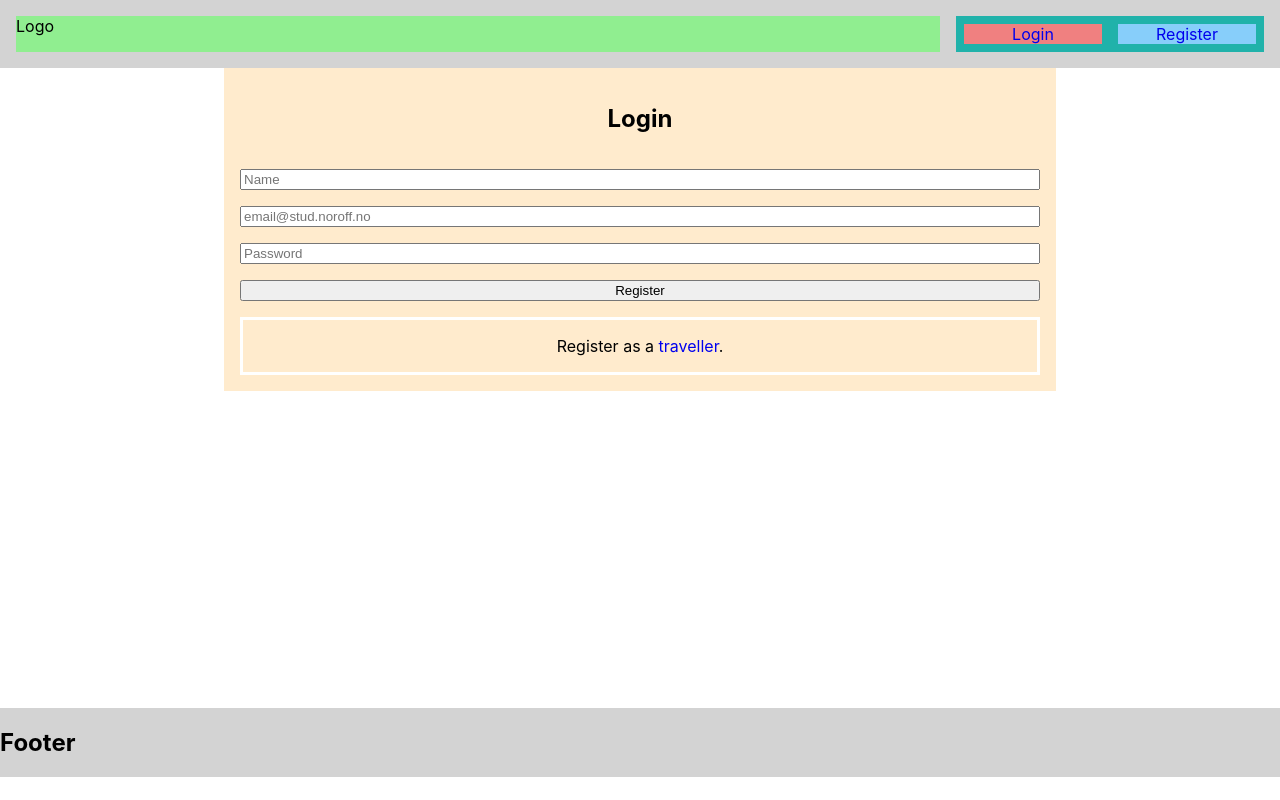
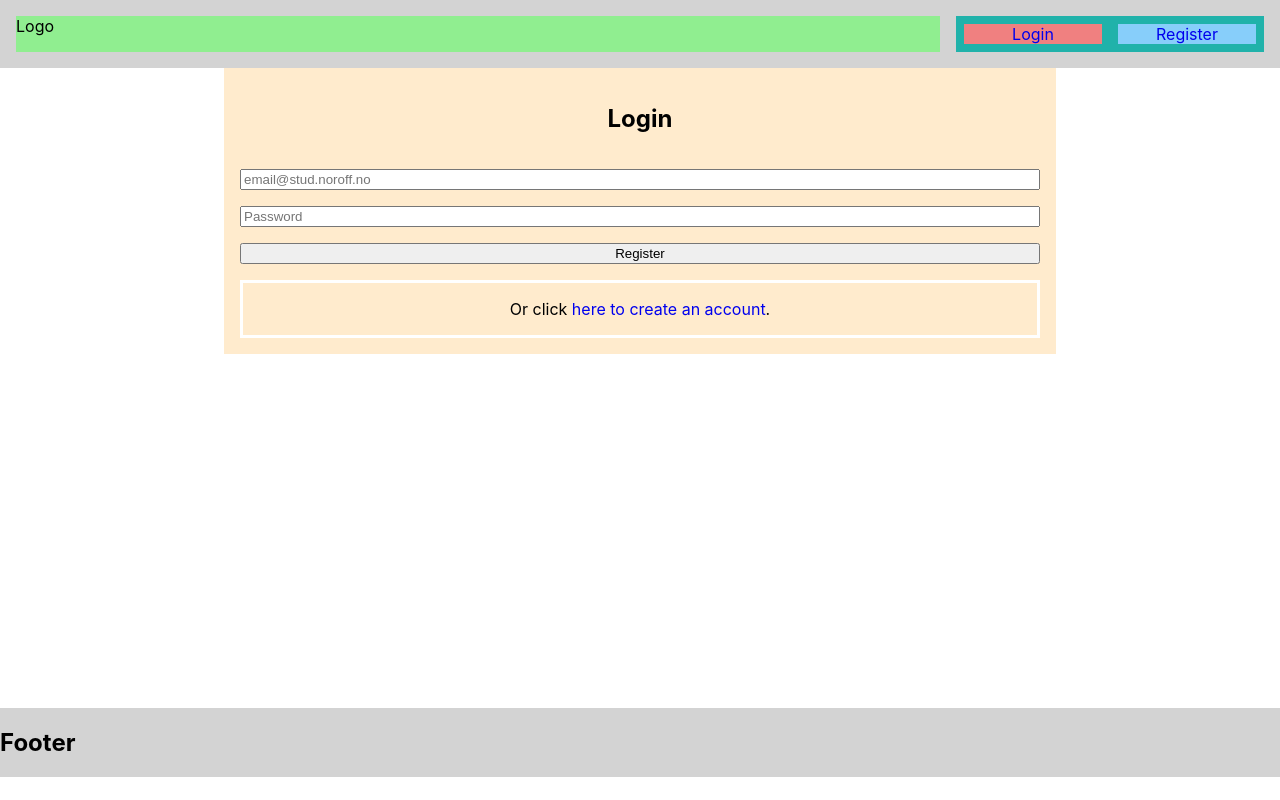
Before and after one commit to NehGuk/holidaze-ng, a React (Create React App) app: page /login in a window 1280 px wide. Built offline with nearby package versions, Linux system fonts and the light colour scheme; the HTML template or start-up script is replaced by a standard one.

Commit message:
Fixes login success message and removes name input

```diff
--- a/src/components/Login/Login.jsx
+++ b/src/components/Login/Login.jsx
@@ -6,7 +6,6 @@ import { Link } from "react-router-dom";
 import { LoginFormContainer, LoginFormStatusMessages } from "./Login.style";
 
 const schema = yup.object().shape({
-  name: yup.string().required("Please enter your name").max(20, "Name should no more than 20 characters"),
   email: yup
     .string()
     .email("Enter a valid @noroff.no email address")
@@ -64,11 +63,6 @@ export default function Login() {
       <form onSubmit={handleSubmit(onSubmit)}>
         <LoginFormContainer>
           <h2>Login</h2>
-          <label htmlFor="name" hidden>
-            Name:
-          </label>
-          <input type="text" {...register("name")} placeholder="Name" />
-          {errors.name && <p>{errors.name.message}</p>}
 
           <label htmlFor="email" hidden>
             Email:
@@ -86,13 +80,9 @@ export default function Login() {
 
           <LoginFormStatusMessages>
             {error && <p>{errorMessage}</p>}
-            {success && (
-              <p>
-                Registration successful! Click here to <Link to="/login">Login</Link>.
-              </p>
-            )}
+            {success && <p>Logged in!</p>}
             <div>
-              Register as a <Link to="/register-traveller">traveller</Link>.
+              Or click <Link to="/register">here to create an account</Link>.
             </div>
           </LoginFormStatusMessages>
         </LoginFormContainer>
```
